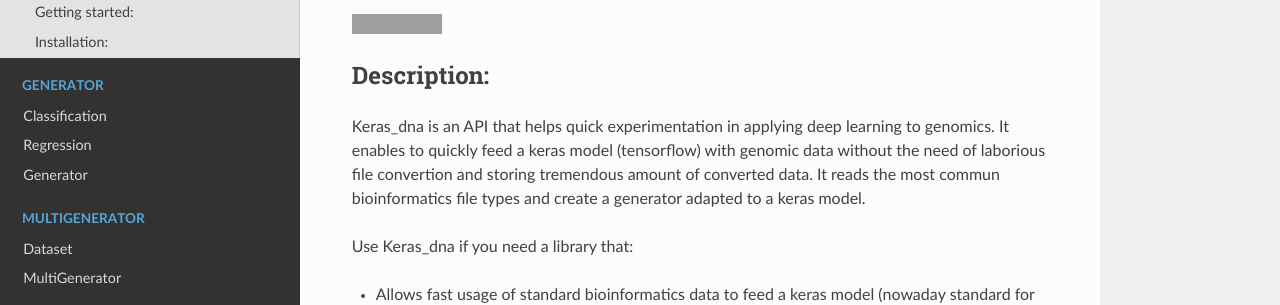
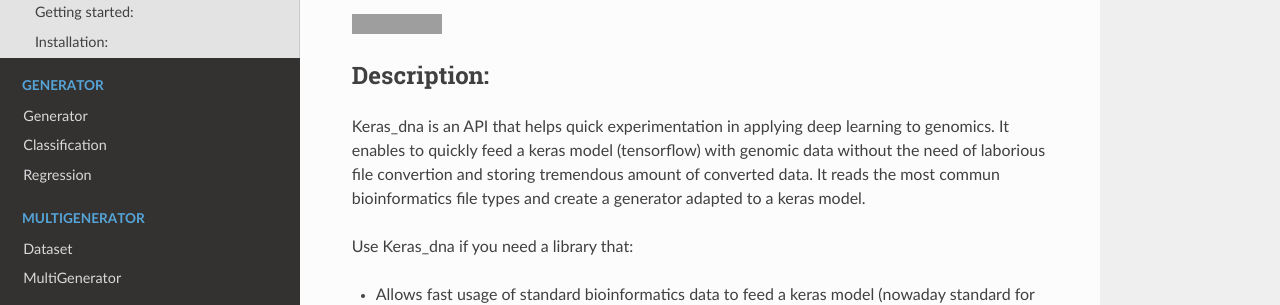
Before and after one commit to etirouthier/keras_dna, an MkDocs documentation site: the page built from docs/index.md, in a window 1280 px wide. Shown: the part 198-503 px from the top of the page. Built offline with MkDocs 1.6.1, drawn with Linux system fonts in a browser that asks for light colours; nearby versions of some CDN libraries; grey boxes are pictures that could not be loaded.

Commit message:
Update mkdocs.yml

```diff
--- a/mkdocs.yml
+++ b/mkdocs.yml
@@ -2,9 +2,9 @@
 nav:
         - Home: index.md
         - Generator:
+                Generator: generators.md
                 Classification:  sparse.md
                 Regression: continuous.md
-                Generator: generators.md
         - MultiGenerator:
                 Dataset: dataset.md
                 MultiGenerator: multigenerator.md
```
